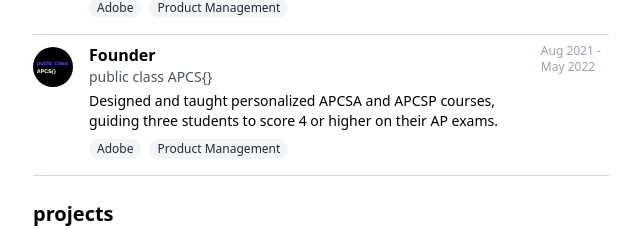
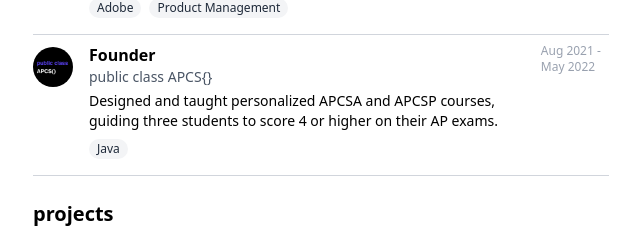
Before and after one commit to Segnit11/my-portfolio-v3, a Next.js app: page / in a window 1280 px wide. Shown: the part 1274-1503 px from the top of the page, without its empty margins (319-959 px from the left). Built offline with nearby package versions, Linux system fonts and the light colour scheme.

Commit message:
finish 0.1

```diff
--- a/src/app/components/Experience.tsx
+++ b/src/app/components/Experience.tsx
@@ -83,7 +83,7 @@ export default function Experience() {
         "Provided personalized tutoring in programming basics, data structures, algorithms, and problem-solving.",
         "Achieved significant improvement in students' understanding and performance in AP Computer Science courses.",
       ],
-      tech: ["Adobe", "Product Management"],
+      tech: ["Java"],
       projects: [
         {
           name: "APCSA",
```
